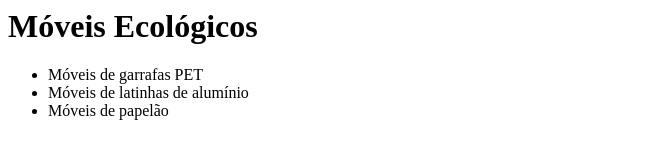
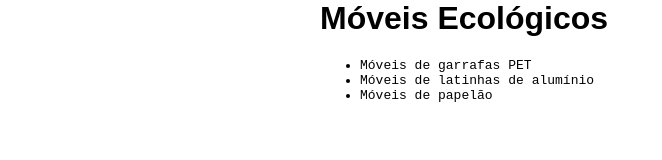
Before and after one commit to emilsonfilho/moveis, a plain HTML site: page index.html in a window 1280 px wide. Shown: the whole page, without its empty margins (0-662 px from the left). Drawn offline with Linux system fonts and the light colour scheme.

Commit message:
Inserindo título...

```diff
--- a/estilos.css
+++ b/estilos.css
@@ -1,3 +1,8 @@
+body {
+    width: 50%;
+    margin: auto;
+}
+
 h1 {
     font-family: sans-serif;
 }
--- a/index.html
+++ b/index.html
@@ -1,10 +1,12 @@
 <html>
     <!-- início do arquivo -->
     <head>
-        <!-- tags meta -->
+        <!-- tags meta e link -->
         <meta http-equiv="Content-Type" content="text/html;charset=UTF-8">
         <meta name="description" content="Móveis ecológicos">
         <meta name="keywords" content="moveis ecologicos">
+        <link rel="stylesheet" href="estilos.css">
+        <title>Móveis Ecológicos</title>
     </head>
     <!-- restante do arquivo -->
     <body>
```
